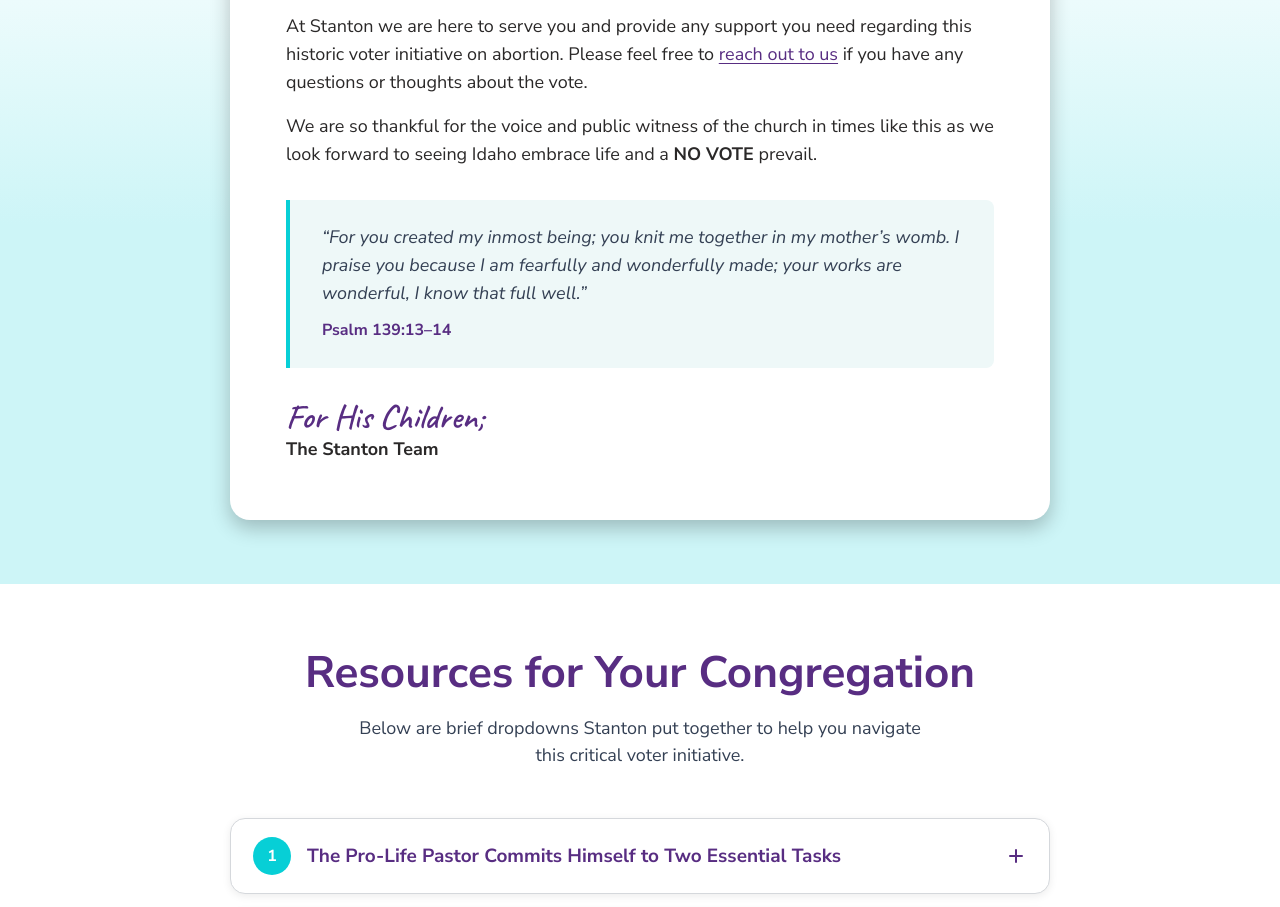
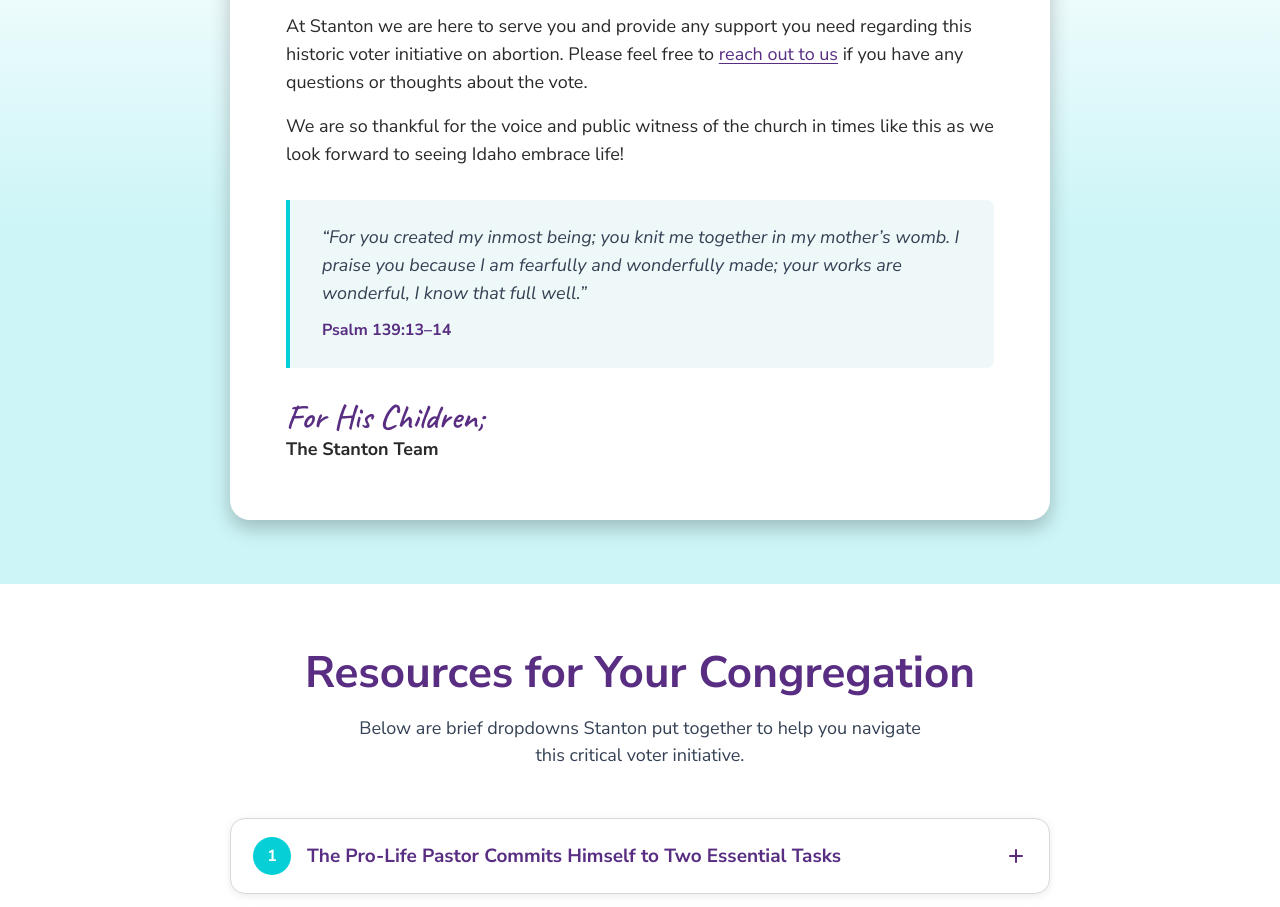
Before and after one commit to bezecreative/stanton-prop1-landing, a plain HTML site: page index.html in a window 1280 px wide. Shown: the part 987-1894 px from the top of the page. Drawn offline with Linux system fonts and the light colour scheme.

Commit message:
Shorten closing sentence of the letter
Co-Authored-By: Claude Fable 5.1 <noreply@anthropic.com>

```diff
--- a/index.html
+++ b/index.html
@@ -55,7 +55,7 @@
 
           <p>At Stanton we are here to serve you and provide any support you need regarding this historic voter initiative on abortion. Please feel free to <a href="mailto:contact@stantonhealthcare.org">reach out to us</a> if you have any questions or thoughts about the vote.</p>
 
-          <p>We are so thankful for the voice and public witness of the church in times like this as we look forward to seeing Idaho embrace life and a <strong>NO VOTE</strong> prevail.</p>
+          <p>We are so thankful for the voice and public witness of the church in times like this as we look forward to seeing Idaho embrace life!</p>
 
           <blockquote class="letter__verse">
             <p>&ldquo;For you created my inmost being; you knit me together in my mother&rsquo;s womb. I praise you because I am fearfully and wonderfully made; your works are wonderful, I know that full well.&rdquo;</p>
```
